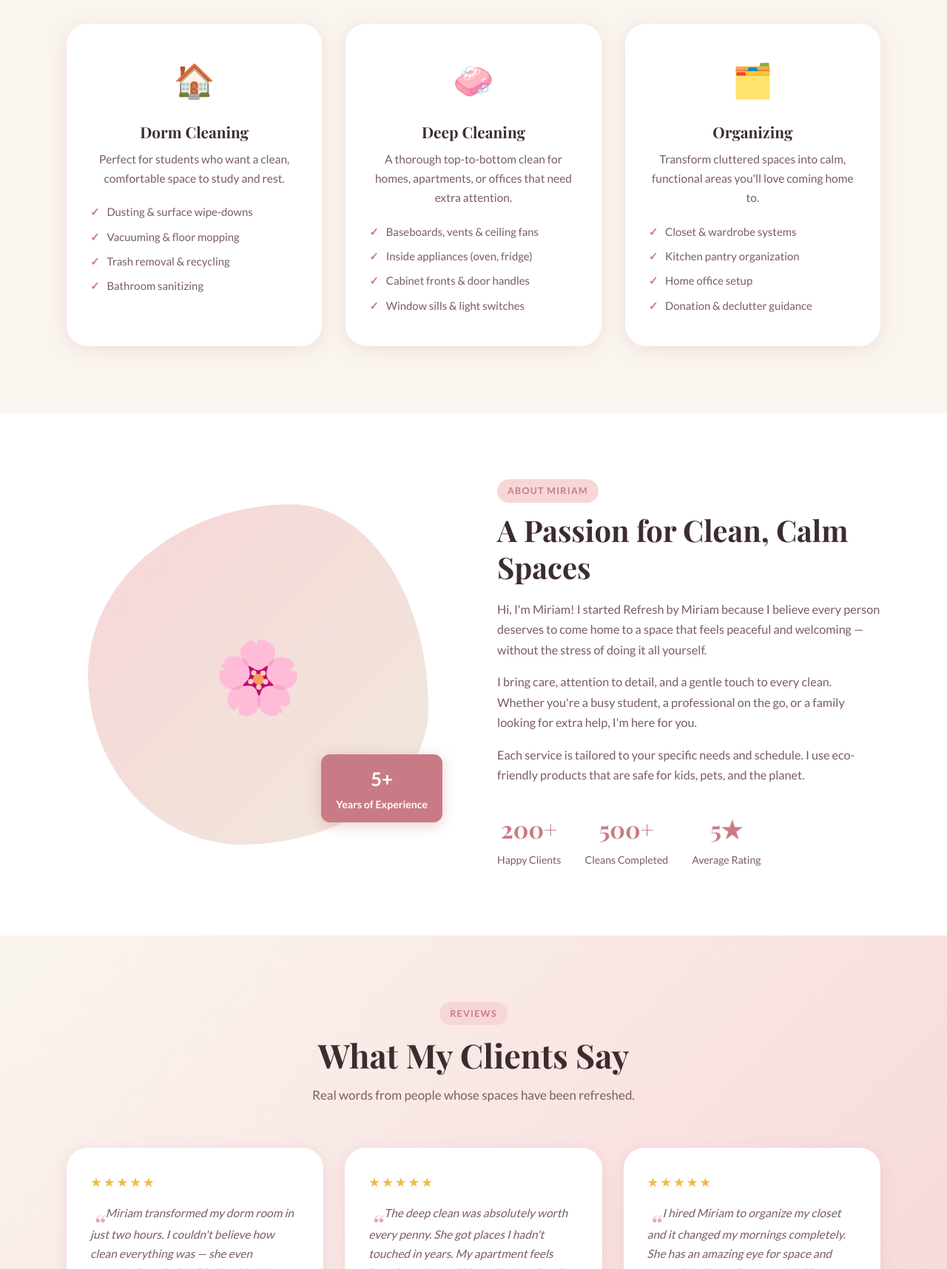
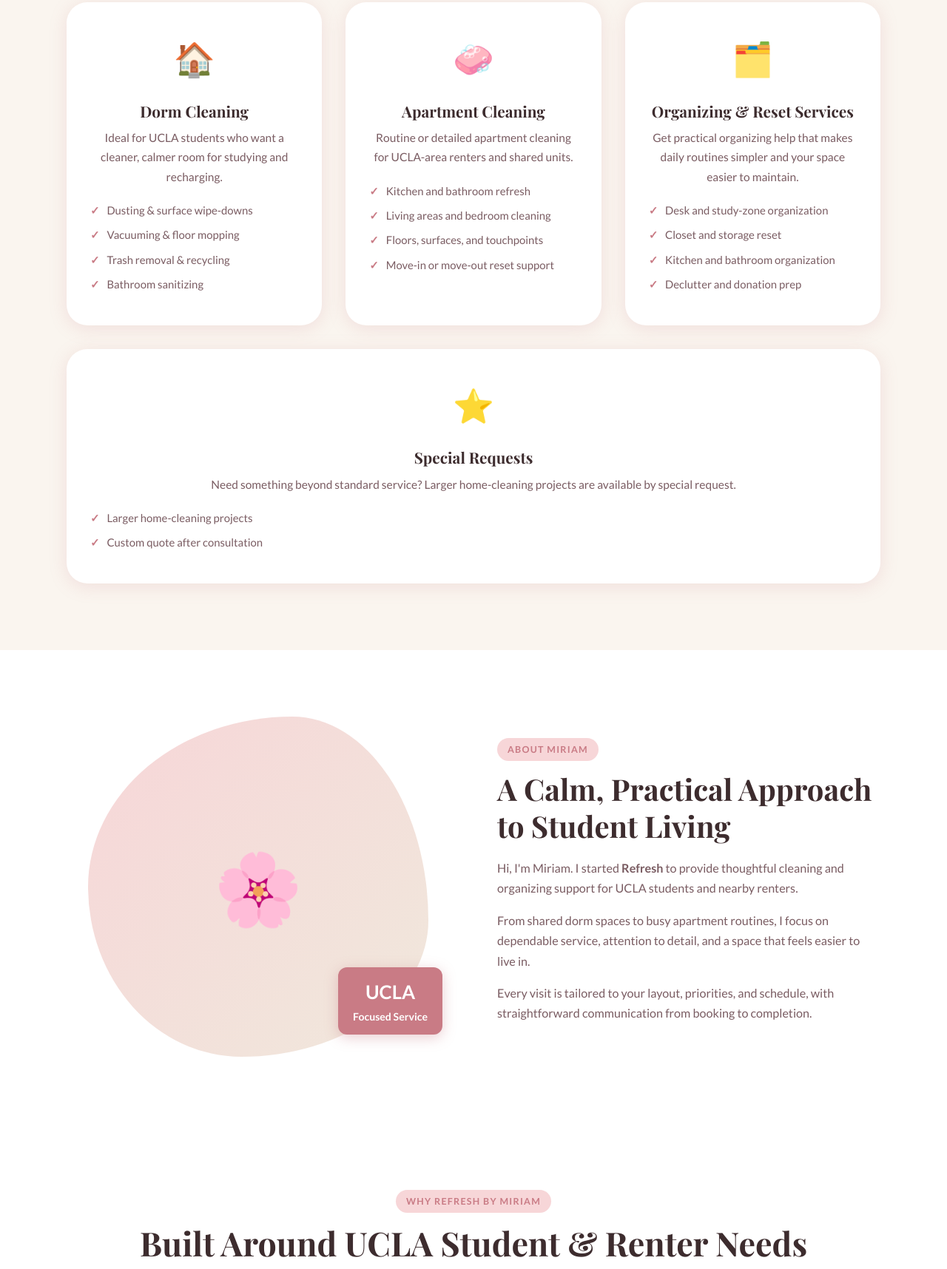
Before and after one commit to manpazito/refresh-by-miriam, a plain HTML site: page index.html in a window 1280 px wide. Shown: the part 1084-2800 px from the top of the page at 74% size. Drawn offline with nearby package versions, Linux system fonts and the light colour scheme.

Commit message:
Updated home page

```diff
--- a/index.html
+++ b/index.html
@@ -3,7 +3,7 @@
 <head>
   <meta charset="UTF-8" />
   <meta name="viewport" content="width=device-width, initial-scale=1.0" />
-  <meta name="description" content="Refresh by Miriam – Professional cleaning and organizing services. Dorm cleaning, deep cleaning, and home organizing tailored to your needs." />
+  <meta name="description" content="Refresh by Miriam – UCLA-focused cleaning and organizing for dorms and nearby apartments, plus special-request home projects." />
   <title>Refresh by Miriam | Cleaning & Organizing</title>
   <link rel="stylesheet" href="style.css" />
 </head>
@@ -20,7 +20,7 @@
     <ul class="nav-links" id="nav-links" role="list">
       <li><a href="#services">Services</a></li>
       <li><a href="#about">About</a></li>
-      <li><a href="#testimonials">Reviews</a></li>
+      <li><a href="#why-refresh">Why Refresh</a></li>
       <li><a href="#contact">Contact</a></li>
     </ul>
   </nav>
@@ -28,11 +28,11 @@
   <!-- ===== HERO ===== -->
   <section id="hero" aria-label="Welcome">
     <div class="hero-content">
-      <span class="hero-badge">✨ Professional Cleaning &amp; Organizing</span>
-      <h1>Your Space, <span>Refreshed</span><br>and Ready to Shine</h1>
-      <p>From dorm rooms to deep cleans, Miriam brings calm, care, and a sparkling result to every space she touches.</p>
+      <span class="hero-badge">✨ UCLA Dorm &amp; Apartment Cleaning</span>
+      <h1>Cleaning &amp; Organizing for <span>UCLA</span><br>Dorms and Apartments</h1>
+      <p>Refresh by Miriam helps UCLA students and nearby renters reset their spaces with reliable dorm cleaning, apartment cleaning, and organizing support.</p>
       <div class="hero-ctas">
-        <a href="#contact" class="btn btn-primary">Book a Clean</a>
+        <a href="#contact" class="btn btn-primary">Book Your UCLA Clean</a>
         <a href="#services" class="btn btn-outline">Explore Services</a>
       </div>
       <div class="hero-scroll" aria-hidden="true">Scroll</div>
@@ -43,8 +43,8 @@
   <section id="services" aria-label="Services">
     <div class="section-header">
       <span class="section-tag">What I Offer</span>
-      <h2>Services Designed for Your Life</h2>
-      <p>Whether you need a quick tidy-up or a full top-to-bottom refresh, I've got you covered.</p>
+      <h2>Services for UCLA Students &amp; Renters</h2>
+      <p>Choose the support you need for your dorm, apartment, or organizing reset.</p>
     </div>
 
     <div class="services-grid">
@@ -52,7 +52,7 @@
       <article class="service-card">
         <span class="service-icon" aria-hidden="true">🏠</span>
         <h3>Dorm Cleaning</h3>
-        <p>Perfect for students who want a clean, comfortable space to study and rest.</p>
+        <p>Ideal for UCLA students who want a cleaner, calmer room for studying and recharging.</p>
         <ul>
           <li>Dusting &amp; surface wipe-downs</li>
           <li>Vacuuming &amp; floor mopping</li>
@@ -63,25 +63,35 @@
 
       <article class="service-card">
         <span class="service-icon" aria-hidden="true">🧼</span>
-        <h3>Deep Cleaning</h3>
-        <p>A thorough top-to-bottom clean for homes, apartments, or offices that need extra attention.</p>
+        <h3>Apartment Cleaning</h3>
+        <p>Routine or detailed apartment cleaning for UCLA-area renters and shared units.</p>
         <ul>
-          <li>Baseboards, vents &amp; ceiling fans</li>
-          <li>Inside appliances (oven, fridge)</li>
-          <li>Cabinet fronts &amp; door handles</li>
-          <li>Window sills &amp; light switches</li>
+          <li>Kitchen and bathroom refresh</li>
+          <li>Living areas and bedroom cleaning</li>
+          <li>Floors, surfaces, and touchpoints</li>
+          <li>Move-in or move-out reset support</li>
         </ul>
       </article>
 
       <article class="service-card">
         <span class="service-icon" aria-hidden="true">🗂️</span>
-        <h3>Organizing</h3>
-        <p>Transform cluttered spaces into calm, functional areas you'll love coming home to.</p>
+        <h3>Organizing &amp; Reset Services</h3>
+        <p>Get practical organizing help that makes daily routines simpler and your space easier to maintain.</p>
         <ul>
-          <li>Closet &amp; wardrobe systems</li>
-          <li>Kitchen pantry organization</li>
-          <li>Home office setup</li>
-          <li>Donation &amp; declutter guidance</li>
+          <li>Desk and study-zone organization</li>
+          <li>Closet and storage reset</li>
+          <li>Kitchen and bathroom organization</li>
+          <li>Declutter and donation prep</li>
+        </ul>
+      </article>
+
+      <article class="service-card service-card-wide">
+        <span class="service-icon" aria-hidden="true">⭐</span>
+        <h3>Special Requests</h3>
+        <p>Need something beyond standard service? Larger home-cleaning projects are available by special request.</p>
+        <ul>
+          <li>Larger home-cleaning projects</li>
+          <li>Custom quote after consultation</li>
         </ul>
       </article>
 
@@ -94,82 +104,51 @@
 
       <div class="about-visual">
         <div class="about-blob" aria-hidden="true">🌸</div>
-        <div class="about-badge" aria-label="5 years of experience">
-          <span>5+</span>
-          Years of Experience
+        <div class="about-badge" aria-label="UCLA-focused service">
+          <span>UCLA</span>
+          Focused Service
         </div>
       </div>
 
       <div class="about-text">
         <span class="section-tag">About Miriam</span>
-        <h2>A Passion for Clean, Calm Spaces</h2>
-        <p>Hi, I'm Miriam! I started Refresh by Miriam because I believe every person deserves to come home to a space that feels peaceful and welcoming — without the stress of doing it all yourself.</p>
-        <p>I bring care, attention to detail, and a gentle touch to every clean. Whether you're a busy student, a professional on the go, or a family looking for extra help, I'm here for you.</p>
-        <p>Each service is tailored to your specific needs and schedule. I use eco-friendly products that are safe for kids, pets, and the planet.</p>
-
-        <div class="about-stats">
-          <div class="stat">
-            <strong>200+</strong>
-            <span>Happy Clients</span>
-          </div>
-          <div class="stat">
-            <strong>500+</strong>
-            <span>Cleans Completed</span>
-          </div>
-          <div class="stat">
-            <strong>5★</strong>
-            <span>Average Rating</span>
-          </div>
-        </div>
+        <h2>A Calm, Practical Approach to Student Living</h2>
+        <p>Hi, I'm Miriam. I started <b>Refresh</b> to provide thoughtful cleaning and organizing support for UCLA students and nearby renters.</p>
+        <p>From shared dorm spaces to busy apartment routines, I focus on dependable service, attention to detail, and a space that feels easier to live in.</p>
+        <p>Every visit is tailored to your layout, priorities, and schedule, with straightforward communication from booking to completion.</p>
       </div>
 
     </div>
   </section>
 
-  <!-- ===== TESTIMONIALS ===== -->
-  <section id="testimonials" aria-label="Customer reviews">
+  <!-- ===== WHY REFRESH ===== -->
+  <section id="why-refresh" aria-label="Why Refresh by Miriam">
     <div class="section-header">
-      <span class="section-tag">Reviews</span>
-      <h2>What My Clients Say</h2>
-      <p>Real words from people whose spaces have been refreshed.</p>
+      <span class="section-tag">Why Refresh by Miriam</span>
+      <h2>Built Around UCLA Student &amp; Renter Needs</h2>
+      <p>Simple, supportive service designed for real dorm and apartment life.</p>
     </div>
 
     <div class="testimonials-grid">
 
       <article class="testimonial-card">
-        <div class="stars" aria-label="5 out of 5 stars">★★★★★</div>
-        <blockquote>Miriam transformed my dorm room in just two hours. I couldn't believe how clean everything was — she even organized my desk! I'll be booking her every month.</blockquote>
-        <div class="reviewer">
-          <div class="reviewer-avatar" aria-hidden="true">👩‍🎓</div>
-          <div class="reviewer-info">
-            <strong>Sophia R.</strong>
-            <span>College Student</span>
-          </div>
-        </div>
+        <h3>Dorm-Friendly Support</h3>
+        <p>Focused on dorm cleaning and organizing that helps you study, rest, and reset without added stress.</p>
       </article>
 
       <article class="testimonial-card">
-        <div class="stars" aria-label="5 out of 5 stars">★★★★★</div>
-        <blockquote>The deep clean was absolutely worth every penny. She got places I hadn't touched in years. My apartment feels brand new. Incredibly professional and thorough!</blockquote>
-        <div class="reviewer">
-          <div class="reviewer-avatar" aria-hidden="true">👨</div>
-          <div class="reviewer-info">
-            <strong>James T.</strong>
-            <span>Apartment Resident</span>
-          </div>
-        </div>
+        <h3>Apartment-Renter Ready</h3>
+        <p>Great for UCLA-area apartments, shared leases, move-ins, and move-outs where reliable help matters.</p>
       </article>
 
       <article class="testimonial-card">
-        <div class="stars" aria-label="5 out of 5 stars">★★★★★</div>
-        <blockquote>I hired Miriam to organize my closet and it changed my mornings completely. She has an amazing eye for space and everything has a place now. Highly recommend!</blockquote>
-        <div class="reviewer">
-          <div class="reviewer-avatar" aria-hidden="true">👩</div>
-          <div class="reviewer-info">
-            <strong>Layla M.</strong>
-            <span>Working Mom</span>
-          </div>
-        </div>
+        <h3>Organizing That Lasts</h3>
+        <p>Practical reset services that make your room or apartment easier to keep clean week after week.</p>
+      </article>
+
+      <article class="testimonial-card">
+        <h3>Flexible Special Requests</h3>
+        <p>Larger home-cleaning projects are available by special request when your needs go beyond standard service.</p>
       </article>
 
     </div>
@@ -187,7 +166,7 @@
         <ul class="contact-details">
           <li>
             <div class="icon" aria-hidden="true">📍</div>
-            <span>Serving the local area &amp; surrounding communities</span>
+            <span>Serving UCLA and nearby apartment communities</span>
           </li>
           <li>
             <div class="icon" aria-hidden="true">📧</div>
@@ -222,9 +201,9 @@
             <select id="service" name="service" required>
               <option value="" disabled selected>Select a service…</option>
               <option value="dorm">Dorm Cleaning</option>
-              <option value="deep">Deep Cleaning</option>
-              <option value="organizing">Organizing</option>
-              <option value="combo">Cleaning + Organizing Combo</option>
+              <option value="apartment">Apartment Cleaning</option>
+              <option value="organizing-reset">Organizing &amp; Reset Services</option>
+              <option value="special-requests">Special Requests</option>
               <option value="other">Other / Not Sure</option>
             </select>
           </div>
--- a/style.css
+++ b/style.css
@@ -356,6 +356,10 @@ section {
   font-weight: 700;
   position: absolute;
   left: 0;
+}
+
+.service-card-wide {
+  grid-column: 1 / -1;
 }
 
 /* --- About --- */
```
